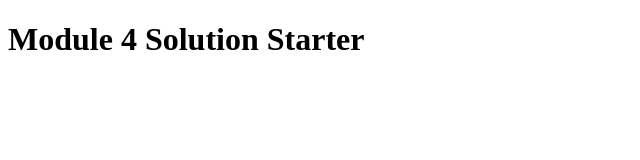
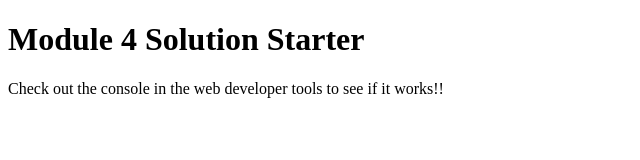
Before and after one commit to 18121A05A9/coursera-assignment, a plain HTML site: page module4-solution/index.html in a window 1280 px wide. Shown: the whole page, without its empty margins (0-640 px from the left). Drawn offline with Linux system fonts and the light colour scheme.

Commit message:
completed

```diff
--- a/module4-solution/index.html
+++ b/module4-solution/index.html
@@ -12,5 +12,6 @@
 </head>
 <body>
   <h1>Module 4 Solution Starter</h1>
+  <p>Check out the console in the web developer tools to see if it works!!</p>
 </body>
 </html>
```
